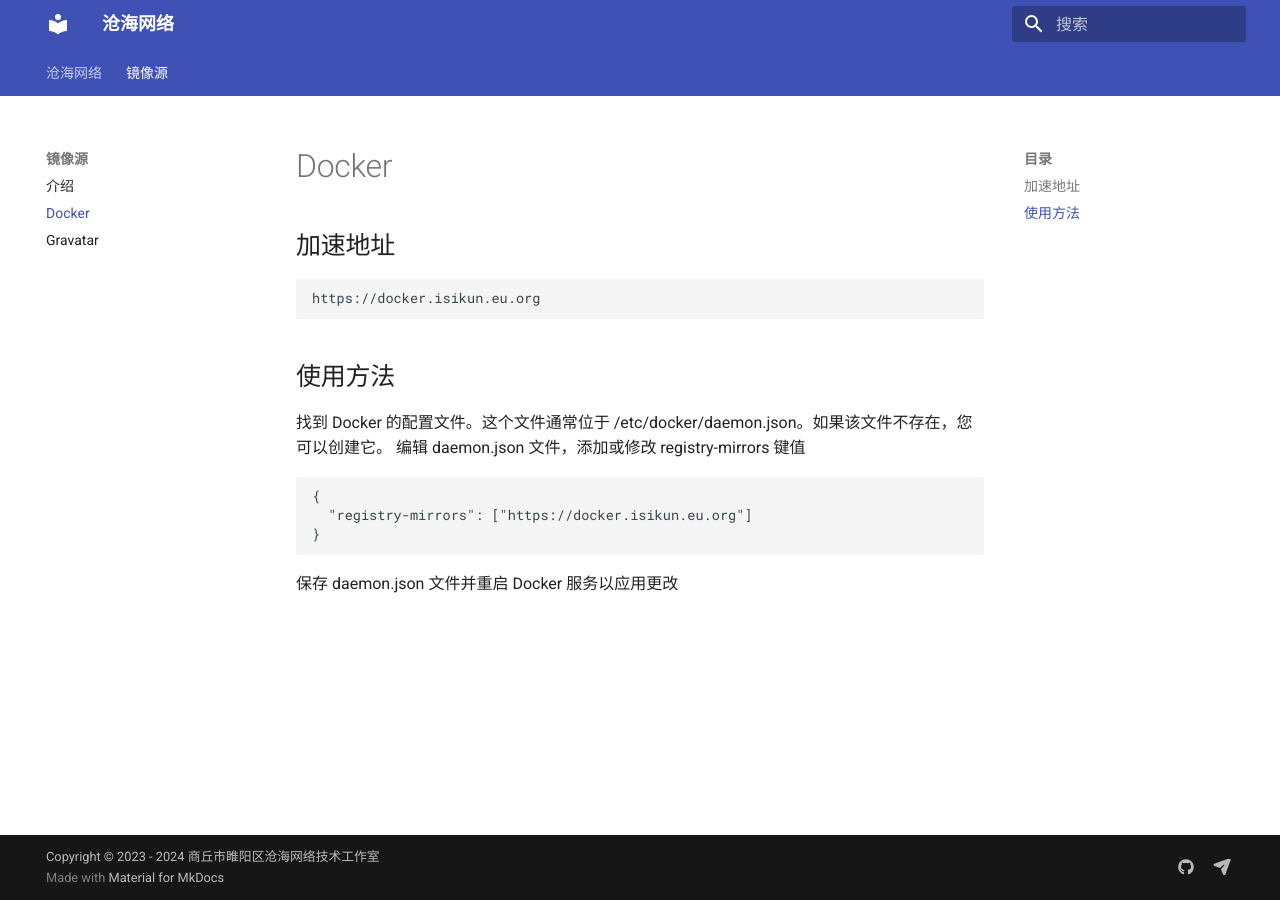
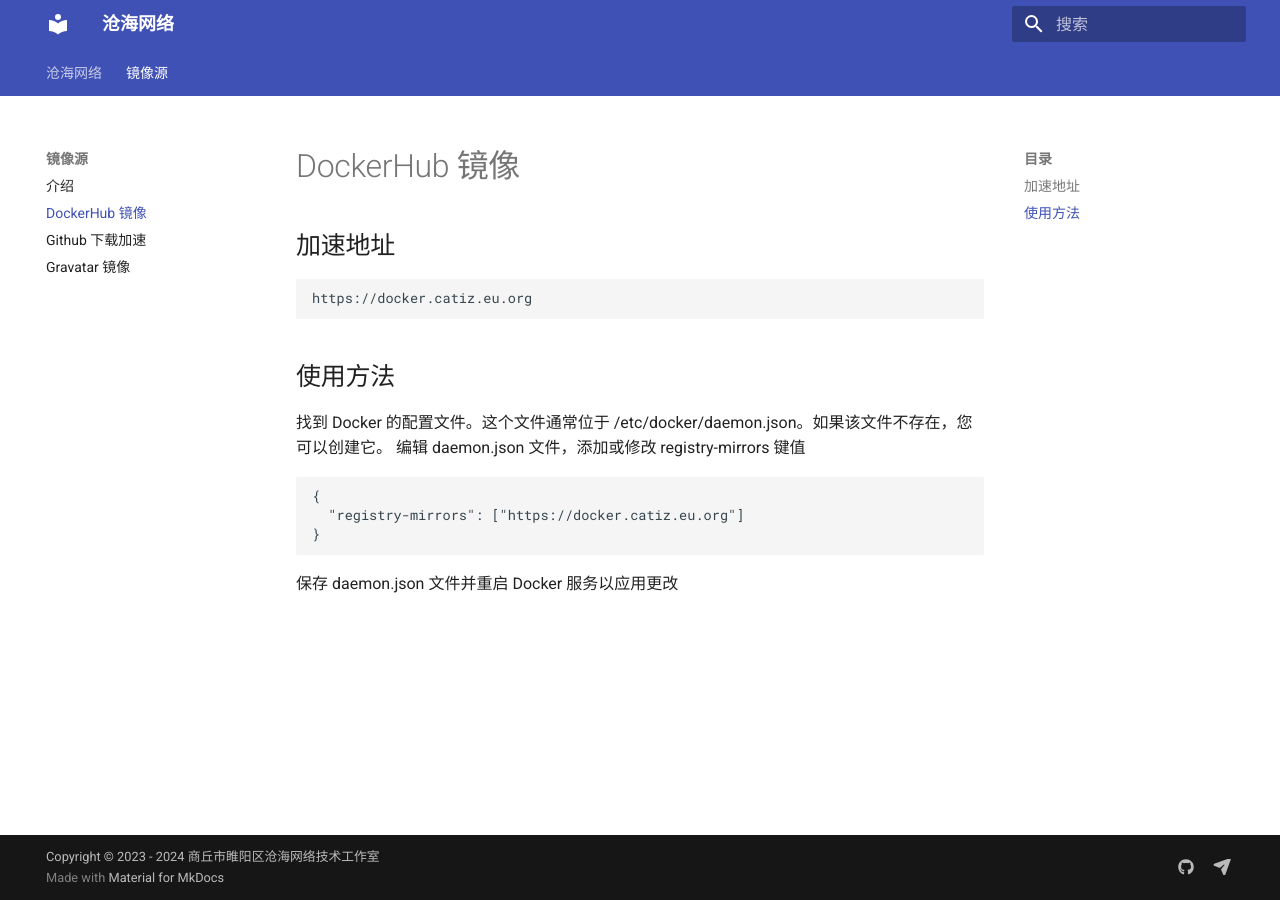
Before and after one commit to catiz/kcanghai, an MkDocs documentation site: the page built from docs/镜像源/docker.md, in a window 1280 px wide. Built offline with MkDocs 1.6.1 and Material for MkDocs 9.7.7, drawn with Linux system fonts in a browser that asks for light colours.

Commit message:
优化域名，新增GitHub下载加速

````diff
--- a/docs/镜像源/docker.md
+++ b/docs/镜像源/docker.md
@@ -1,7 +1,7 @@
-# Docker
+# DockerHub 镜像
 ## 加速地址
 ```
-https://docker.isikun.eu.org
+https://docker.catiz.eu.org
 ```
 
 ## 使用方法
@@ -9,7 +9,7 @@
 编辑 daemon.json 文件，添加或修改 registry-mirrors 键值
 ```json
 {
-  "registry-mirrors": ["https://docker.isikun.eu.org"]
+  "registry-mirrors": ["https://docker.catiz.eu.org"]
 }
 ```
 
--- a/docs/镜像源/gravatar.md
+++ b/docs/镜像源/gravatar.md
@@ -1,4 +1,4 @@
-# Gravatar
+# Gravatar 镜像
 ## 加速地址
 ```
 https://mirrors.kseas.cn/avatar/
````
Also changed, not shown: docs/镜像源/github.md (added, +13 -0 lines).
